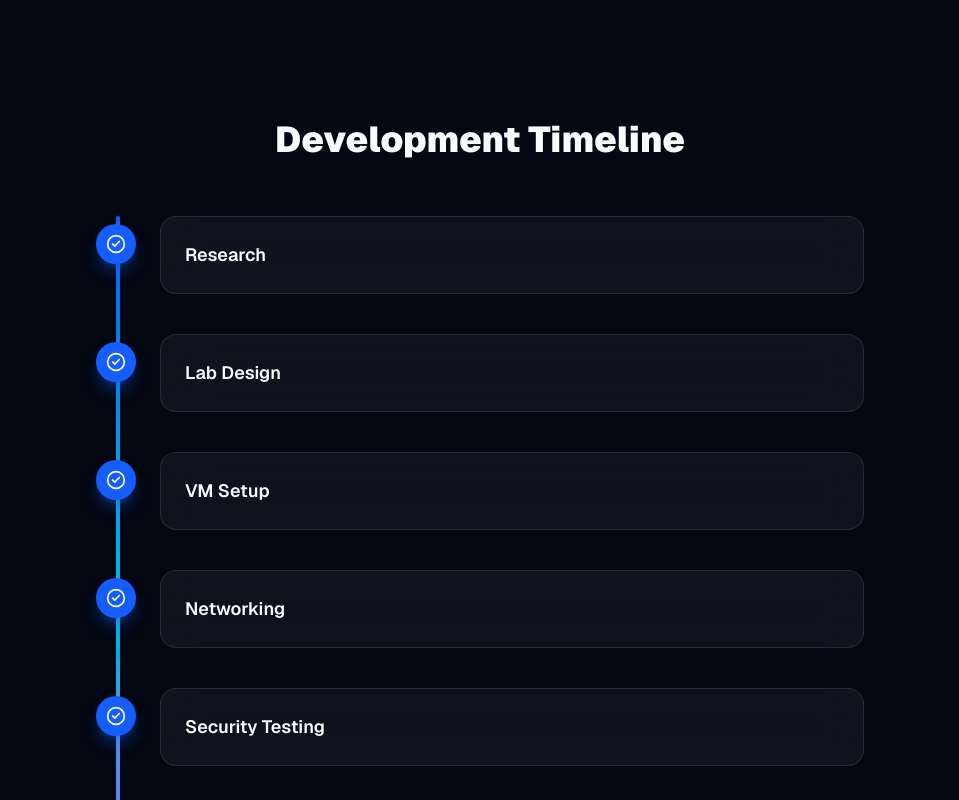
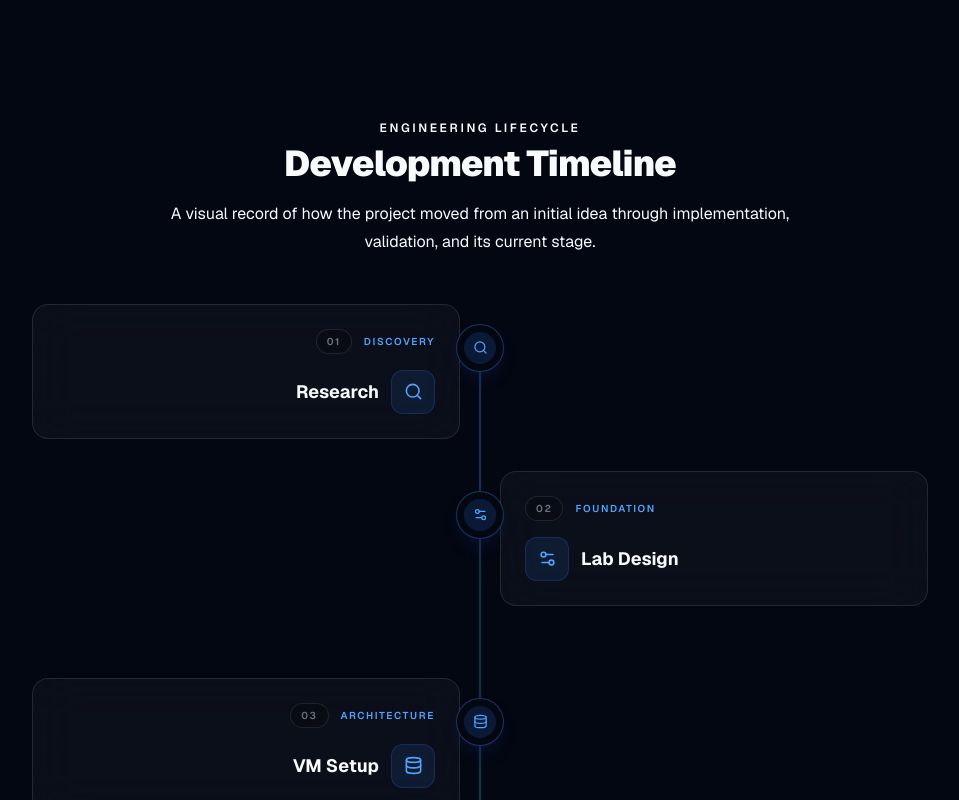
Before and after one commit to utech0201-debug/utech-portfolio, a Next.js app: page /projects/cybersecurity-labs in a window 1280 px wide. Shown: the part 7520-8320 px from the top of the page, without its empty margins (160-1119 px from the left). Built offline with nearby package versions, Linux system fonts and the light colour scheme.

Commit message:
feat: upgrade project development timeline

```diff
--- a/src/components/projects/timeline/ProjectTimeline.tsx
+++ b/src/components/projects/timeline/ProjectTimeline.tsx
@@ -1,124 +1,151 @@
 "use client";
 
 import { motion } from "framer-motion";
-import { CheckCircle2 } from "lucide-react";
+import {
+  CheckCircle2,
+  Code2,
+  Database,
+  FlaskConical,
+  Rocket,
+  Search,
+  Settings2,
+} from "lucide-react";
 
 interface Props {
   timeline: string[];
 }
 
-export default function ProjectTimeline({
-  timeline,
-}: Props) {
+const stageIcons = [
+  Search,
+  Settings2,
+  Database,
+  Code2,
+  FlaskConical,
+  Rocket,
+  CheckCircle2,
+];
+
+const stageLabels = [
+  "Discovery",
+  "Foundation",
+  "Architecture",
+  "Development",
+  "Validation",
+  "Deployment",
+  "Iteration",
+];
+
+export default function ProjectTimeline({ timeline }: Props) {
   return (
     <section className="mt-24">
-
-      <motion.h2
+      <motion.div
         initial={{ opacity: 0, y: 25 }}
         whileInView={{ opacity: 1, y: 0 }}
-        viewport={{ once: true }}
-        className="
-          mb-14
-          text-center
-          text-4xl
-          font-black
-        "
+        viewport={{ once: true, amount: 0.2 }}
+        transition={{ duration: 0.5 }}
+        className="mb-12 text-center"
       >
+        <p className="text-xs font-semibold uppercase tracking-[0.22em] text-blue-400">
+          Engineering Lifecycle
+        </p>
+        <h2 className="mt-2 text-3xl font-black tracking-tight text-white sm:text-4xl">
           Development Timeline
-      </motion.h2>
+        </h2>
+        <p className="mx-auto mt-4 max-w-2xl text-sm leading-7 text-gray-500 sm:text-base">
+          A visual record of how the project moved from an initial idea through
+          implementation, validation, and its current stage.
+        </p>
+      </motion.div>
+
+      <div className="relative mx-auto max-w-4xl">
+        <div
+          aria-hidden="true"
+          className="absolute bottom-5 left-[1.45rem] top-5 w-px bg-gradient-to-b from-blue-500/70 via-cyan-400/50 to-violet-500/30 sm:left-1/2 sm:-translate-x-1/2"
+        />
+
+        <div className="space-y-6 sm:space-y-8">
+          {timeline.map((step, index) => {
+            const Icon = stageIcons[index % stageIcons.length];
+            const stage = stageLabels[index % stageLabels.length];
+            const isCurrent = index === timeline.length - 1;
+            const isEven = index % 2 === 0;
+
+            const cardClass = isCurrent
+              ? "group relative rounded-2xl border border-blue-500/30 bg-blue-500/[0.07] p-5 shadow-lg shadow-blue-950/20 backdrop-blur-xl transition sm:p-6"
+              : "group relative rounded-2xl border border-white/10 bg-white/[0.035] p-5 backdrop-blur-xl transition hover:border-blue-500/20 hover:bg-white/[0.055] sm:p-6";
+
+            return (
+              <motion.div
+                key={step + "-" + index}
+                initial={{ opacity: 0, y: 20 }}
+                whileInView={{ opacity: 1, y: 0 }}
+                viewport={{ once: true, amount: 0.2 }}
+                transition={{ duration: 0.45, delay: index * 0.07 }}
+                className="relative sm:grid sm:grid-cols-2 sm:gap-10"
+              >
+                <div
+                  aria-hidden="true"
+                  className={
+                    "hidden sm:block " + (isEven ? "" : "col-start-2")
+                  }
+                />
 
                 <div
-        className="
-          relative
-          mx-auto
-          max-w-3xl
-        "
+                  className={
+                    "relative pl-16 sm:pl-0 " +
+                    (isEven
+                      ? "sm:col-start-1 sm:row-start-1 sm:text-right"
+                      : "sm:col-start-2 sm:row-start-1")
+                  }
                 >
-        {/* Vertical Line */}
+                  <div className={cardClass}>
                     <div
-          className="
-            absolute
-            left-5
-            top-0
-            h-full
-            w-1
-            rounded-full
-            bg-gradient-to-b
-            from-blue-600
-            via-cyan-500
-            to-violet-600
-          "
-        />
-
-        <div className="space-y-10">
-
-          {timeline.map((step, index) => (
-
-            <motion.div
-              key={step}
-              initial={{
-                opacity: 0,
-                x: -40,
-              }}
-              whileInView={{
-                opacity: 1,
-                x: 0,
-              }}
-              viewport={{
-                once: true,
-              }}
-              transition={{
-                delay: index * 0.15,
-              }}
-              className="
-                relative
-                ml-16
-              "
+                      className={
+                        "mb-4 flex items-center gap-3 " +
+                        (isEven ? "sm:justify-end" : "")
+                      }
                     >
-
-              {/* Timeline Dot */}
-
-              <div
-                className="
-                  absolute
-                  -left-16
-                  top-2
-                  flex
-                  h-10
-                  w-10
-                  items-center
-                  justify-center
-                  rounded-full
-                  bg-blue-600
-                  shadow-lg
-                  shadow-blue-600/40
-                "
-              >
-                <CheckCircle2
-                  size={20}
-                  className="text-white"
-                />
+                      <span className="rounded-full border border-white/10 bg-black/20 px-2.5 py-1 text-[10px] font-semibold uppercase tracking-[0.16em] text-gray-500">
+                        {String(index + 1).padStart(2, "0")}
+                      </span>
+                      <span className="text-[10px] font-semibold uppercase tracking-[0.16em] text-blue-400">
+                        {stage}
+                      </span>
+                      {isCurrent && (
+                        <span className="inline-flex items-center gap-1.5 rounded-full border border-emerald-400/20 bg-emerald-400/10 px-2.5 py-1 text-[10px] font-semibold uppercase tracking-[0.14em] text-emerald-300">
+                          <span className="h-1.5 w-1.5 animate-pulse rounded-full bg-emerald-400" />
+                          Current
+                        </span>
+                      )}
                     </div>
 
                     <div
-                className="
-                  rounded-2xl
-                  border
-                  border-white/10
-                  bg-white/5
-                  p-6
-                  backdrop-blur-xl
-                "
+                      className={
+                        "flex items-center gap-3 " +
+                        (isEven ? "sm:flex-row-reverse" : "")
+                      }
                     >
-                <p className="text-lg font-semibold">
+                      <div className="flex h-11 w-11 shrink-0 items-center justify-center rounded-xl border border-blue-500/20 bg-blue-500/10 text-blue-400 transition group-hover:border-blue-400/30 group-hover:bg-blue-500/15">
+                        <Icon size={19} />
+                      </div>
+                      <p className="text-base font-bold text-white sm:text-lg">
                         {step}
                       </p>
                     </div>
+                  </div>
+                </div>
 
+                <div
+                  aria-hidden="true"
+                  className="absolute left-0 top-5 flex h-12 w-12 items-center justify-center rounded-full border border-blue-400/30 bg-[#030712] shadow-lg shadow-blue-950/30 sm:left-1/2 sm:-translate-x-1/2"
+                >
+                  <div className="flex h-8 w-8 items-center justify-center rounded-full bg-blue-500/15 text-blue-400">
+                    <Icon size={15} />
+                  </div>
+                </div>
               </motion.div>
-
-          ))}
-
+            );
+          })}
         </div>
       </div>
     </section>
```
Lines whose indentation alone changed are shown as unchanged.
